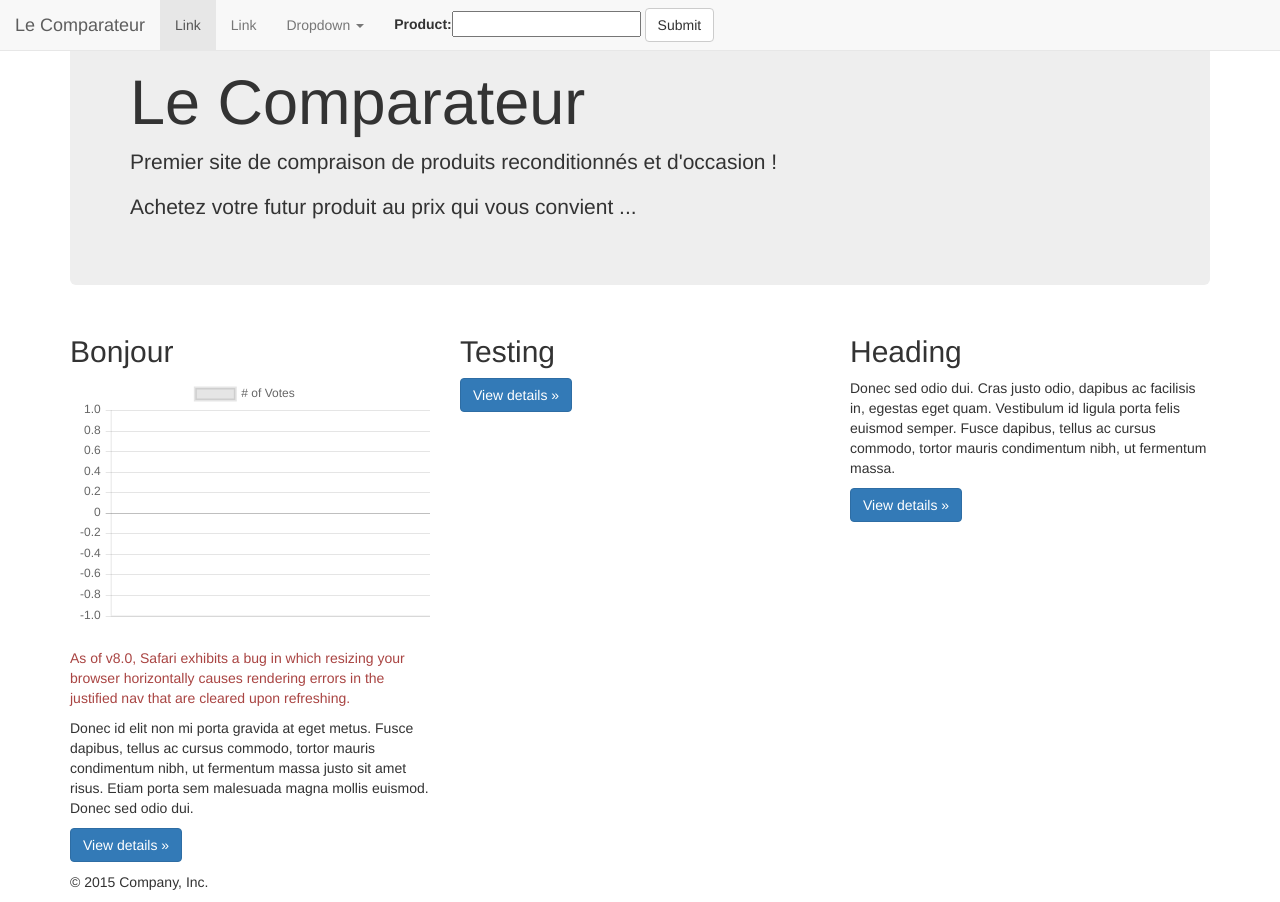
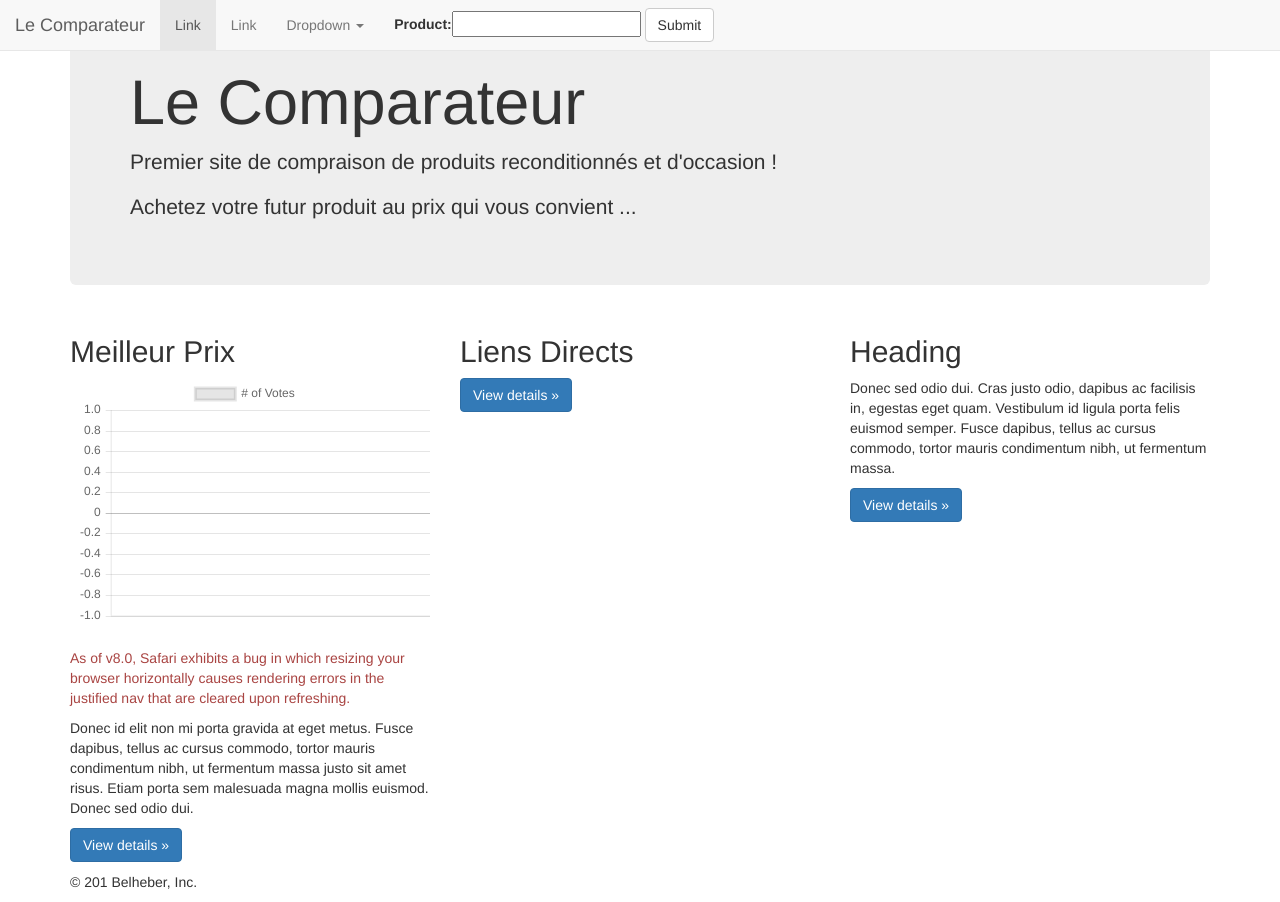
Before and after one commit to belheber/le-comparateur, a Django app: page / in a window 1280 px wide. Run offline with Django 3.2, Linux system fonts and the light colour scheme; data that the repository does not hold is empty; some libraries are stand-ins or nearby versions.

Commit message:
edit the template

```diff
--- a/templates/bs.html
+++ b/templates/bs.html
@@ -76,14 +76,14 @@
       <!-- Example row of columns -->
       <div class="row">
         <div class="col-lg-4">
-          <h2>Bonjour</h2>
+          <h2>Meilleur Prix</h2>
           <canvas id="canvas" height="450" width="610"></canvas>
           <p class="text-danger">As of v8.0, Safari exhibits a bug in which resizing your browser horizontally causes rendering errors in the justified nav that are cleared upon refreshing.</p>
           <p>Donec id elit non mi porta gravida at eget metus. Fusce dapibus, tellus ac cursus commodo, tortor mauris condimentum nibh, ut fermentum massa justo sit amet risus. Etiam porta sem malesuada magna mollis euismod. Donec sed odio dui. </p>
           <p><a class="btn btn-primary" href="#" role="button">View details &raquo;</a></p>
         </div>
         <div class="col-lg-4">
-          <h2>Testing</h2>
+          <h2>Liens Directs</h2>
 					{% if products %}
             <ul>
                 {% for p in products %}
@@ -102,7 +102,7 @@
 
       <!-- Site footer -->
       <footer class="footer">
-        <p>&copy; 2015 Company, Inc.</p>
+        <p>&copy; 201 Belheber, Inc.</p>
       </footer>
 <script>
   Chart.defaults.global.responsive = true;
```
